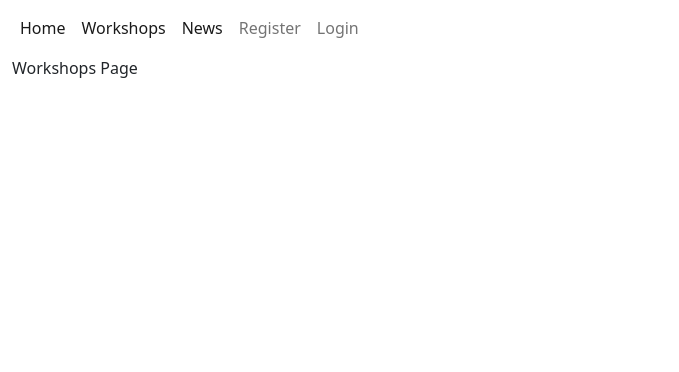
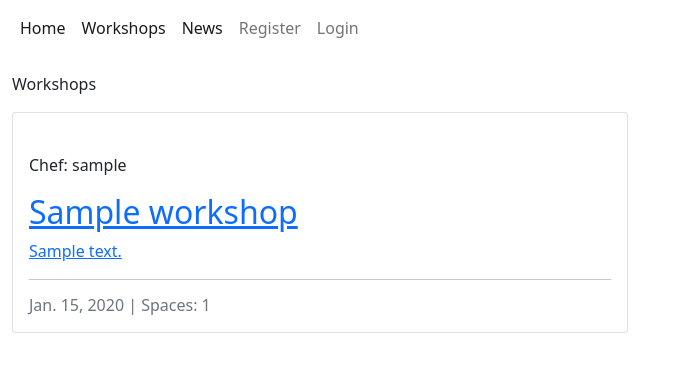
Before and after one commit to KieMerr17/PP4-Mr-Ts-Pies, a Django app: page /workshops/ in a window 1280 px wide. Shown: the top 372 px of the page, without its empty margins (0-679 px from the left). Run offline with Django 4.2, Linux system fonts and the light colour scheme; tables that the repository leaves empty hold one stand-in row (values such as "Sample post").

Commit message:
add placeholder image, adjust workshop information display properties and paginate

```diff
--- a/templates/base.html
+++ b/templates/base.html
@@ -26,6 +26,10 @@
 
     <nav class="navbar navbar-expand-lg navbar-light bg-white">
         <div class="container-fluid">
+            <button class="navbar-toggler" type="button" data-bs-toggle="collapse" data-bs-target="#navbarText"
+                aria-controls="navbarText" aria-expanded="false" aria-label="Toggle navigation">
+                <span class="navbar-toggler-icon"></span>
+            </button>
             <div class="collapse navbar-collapse" id="navbarText">
                 <ul class="navbar-nav me-auto mb-2 mb-lg-0">
                     <li class="nav-item">
@@ -35,7 +39,7 @@
                         <a class="nav-link active" aria-current="page" href="{% url 'workshops' %}">Workshops</a>
                     </li>
                     <li>
-                        <a class="nav-link active" aria-current="page" href="{#}">News</a>
+                        <a class="nav-link active" aria-current="page" href="#">News</a>
                     </li>
                     {% if user.is_authenticated %}
                     <li class="nav-item">
--- a/templates/workshops.html
+++ b/templates/workshops.html
@@ -4,9 +4,57 @@
 
 <div class="container-fluid">
     <div class="row">
-        <p>Workshops Page</p>
+
+        <!-- Workshops Column -->
+        <div class="col-12 mt-3 left">
+            <div class="row">
+                <p>Workshops</p>
+                {% for workshop in workshop_list %}
+                <div class="col-xxl-3 col-md-6">
+                    <div class="card mb-4">
+                        <div class="card-body">
+                            <div class="image-container">
+                                {% if "placeholder" in workshop.featured_image.url %}
+                                    <img class="card-img-top" src="../static/images/ph_workshop_img.jpg">
+                                {% else %}
+                                    <img class="card-img-top" src="{{ workshop.featured_image.url }}">
+                                {% endif %}
+                                <div class="image-flash">
+                                    <p class="author">Chef: {{ workshop.chef }}</p>
+                                </div>
+                            </div>
+                            <a href="#" class="post-link">
+                                <h2 class="card-title">{{ workshop.title }}</h2>
+                                <p class="card-text">{{ workshop.excerpt }}</p>
+                            </a>
+                            <hr />
+                            <p class="card-text text-muted h6">
+                                {{ workshop.event_date}} | Spaces: {{ workshop.spaces }}
+                            </p>
+                        </div>
+                    </div>
+                </div>
+                {% if forloop.counter|divisibleby:4 %}
+            </div>
+            <div class="row">
+                {% endif %}
+                {% endfor %}
+
+            </div>
+        </div>
     </div>
+    {% if is_paginated %}
+    <nav aria-label="Page navigation">
+        <ul class="pagination justify-content-center">
+            {% if page_obj.has_previous %}
+            <li><a href="?page={{ page_obj.previous_page_number }}" class="page-link">&laquo; PREV </a></li>
+            {% endif %}
+            {% if page_obj.has_next %}
+            <li><a href="?page={{ page_obj.next_page_number }}" class="page-link"> NEXT &raquo;</a></li>
 
+            {% endif %}
+        </ul>
+    </nav>
+    {% endif %}
 </div>
-
 {%endblock%}
--- a/workshops/views.py
+++ b/workshops/views.py
@@ -5,6 +5,6 @@ from .models import Workshop
 
 class WorkshopList(generic.ListView):
     model = Workshop
-    queryset = Workshop.objects.filter(status=1).order_by('-created_on')
+    queryset = Workshop.objects.filter(status=1).order_by('event_date')
     template_name = 'workshops.html'
     paginate_by = 4
```
Also changed, not shown: static/images/ph_workshop_img.jpg (added).
